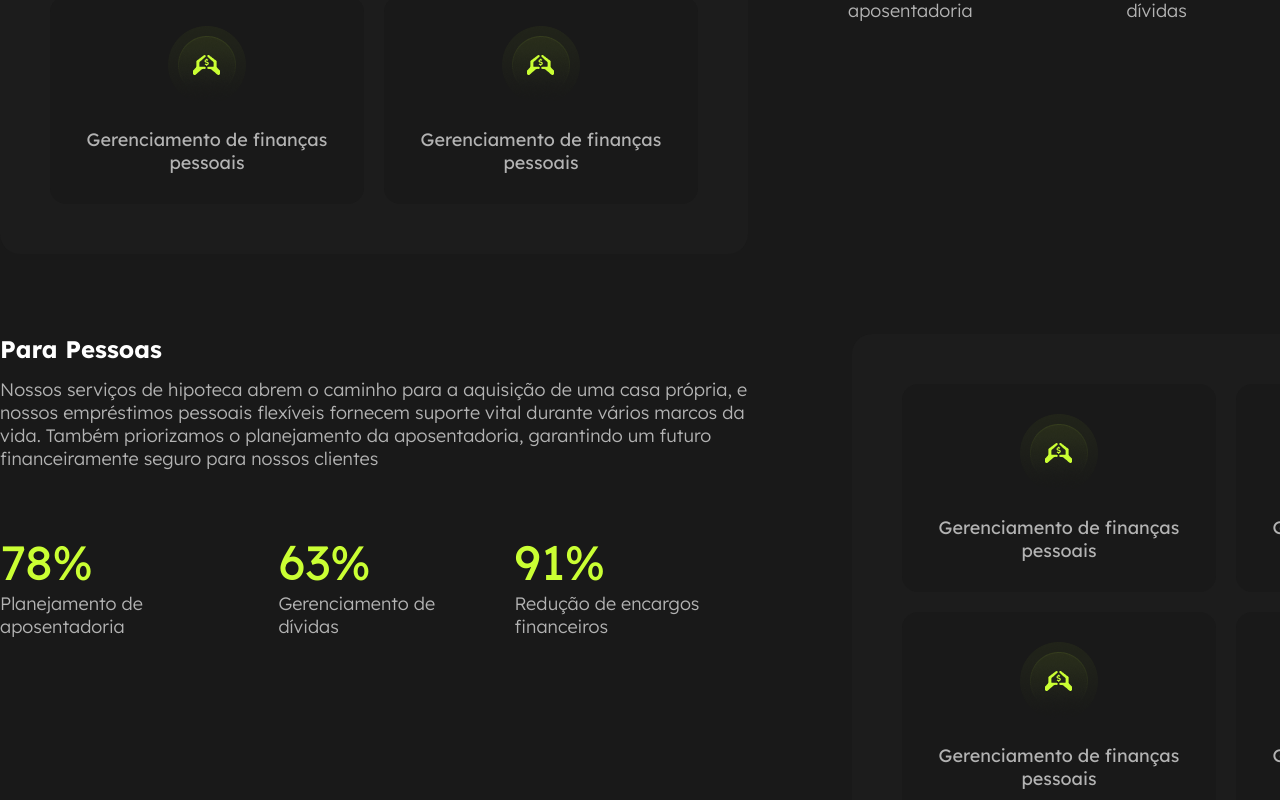
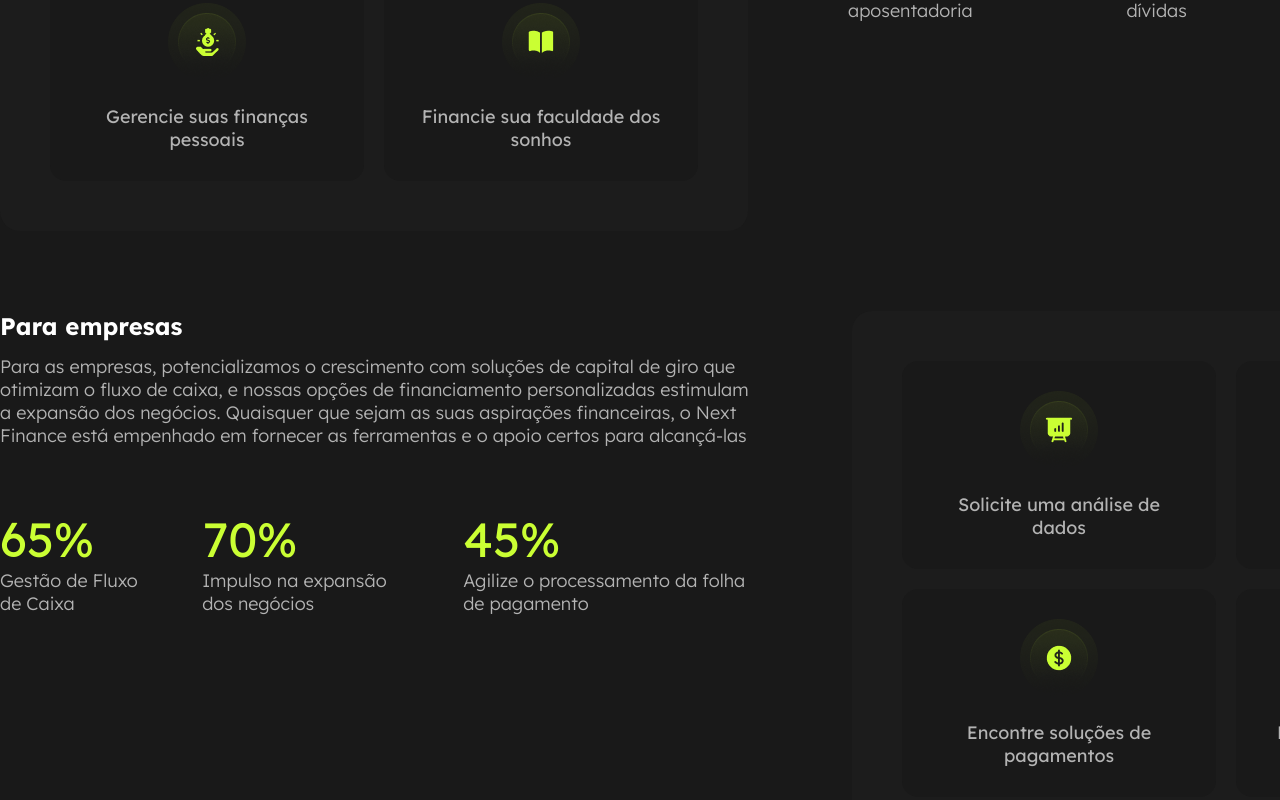
Before and after one commit to RBxRobson/Project-Next-Finance, a React (Vite) app: page / in a window 1280 px wide. Shown: the part 2200-3000 px from the top of the page. Built offline with nearby package versions, Linux system fonts and the light colour scheme.

Commit message:
chore: Atualiza conteúdos do componente

```diff
--- a/src/components/UseCases/index.tsx
+++ b/src/components/UseCases/index.tsx
@@ -2,9 +2,13 @@ import * as S from './styles'
 
 import abstractLeft from '../../assets/images/design_radius_lf.svg'
 import abstractRight from '../../assets/images/design_radius_right.svg'
-import iconBank from '../../assets/images/icon_bank.png'
+import iconHome from '../../assets/images/icon_bank.png'
 import iconBook from '../../assets/images/icon_book.png'
+import iconCart from '../../assets/images/icon_cart.png'
+import iconCipher from '../../assets/images/icon_cipher.png'
+import iconCompany from '../../assets/images/icon_company.png'
 import iconMoneyBag from '../../assets/images/icon_money_bag.png'
+import iconMoney from '../../assets/images/icon_money.png'
 import iconSaveMoney from '../../assets/images/icon_save_money.png'
 
 const UseCases = () => {
@@ -21,32 +25,26 @@ const UseCases = () => {
         <S.CardsWrapper>
           <img src={abstractRight} className="position_left" />
           <S.Card>
-            <img
-              src={iconSaveMoney}
-              alt="Ícone com mãos em formato de coração e um cifrão dentro "
-            />
-            <p>Gerenciamento de finanças pessoais</p>
+            <img src={iconHome} alt="Ícone da estrutura de uma casa" />
+            <p>Conquiste sua casa própria</p>
           </S.Card>
           <S.Card>
             <img
               src={iconSaveMoney}
               alt="Ícone com mãos em formato de coração e um cifrão dentro "
             />
-            <p>Gerenciamento de finanças pessoais</p>
+            <p>Economize para o futuro</p>
           </S.Card>
           <S.Card>
             <img
-              src={iconSaveMoney}
-              alt="Ícone com mãos em formato de coração e um cifrão dentro "
+              src={iconMoneyBag}
+              alt="Ícone de uma mão com uma bolsa de dinheiro sobre"
             />
-            <p>Gerenciamento de finanças pessoais</p>
+            <p>Gerencie suas finanças pessoais</p>
           </S.Card>
           <S.Card>
-            <img
-              src={iconSaveMoney}
-              alt="Ícone com mãos em formato de coração e um cifrão dentro "
-            />
-            <p>Gerenciamento de finanças pessoais</p>
+            <img src={iconBook} alt="Ícone de um livro aberto" />
+            <p>Financie sua faculdade dos sonhos</p>
           </S.Card>
         </S.CardsWrapper>
         <S.DescriptionContainer>
@@ -76,26 +74,27 @@ const UseCases = () => {
       </S.UseCaseArticle>
       <S.UseCaseArticle>
         <S.DescriptionContainer>
-          <h4>Para Pessoas</h4>
+          <h4>Para empresas</h4>
           <p>
-            Nossos serviços de hipoteca abrem o caminho para a aquisição de uma
-            casa própria, e nossos empréstimos pessoais flexíveis fornecem
-            suporte vital durante vários marcos da vida. Também priorizamos o
-            planejamento da aposentadoria, garantindo um futuro financeiramente
-            seguro para nossos clientes
+            Para as empresas, potencializamos o crescimento com soluções de
+            capital de giro que otimizam o fluxo de caixa, e nossas opções de
+            financiamento personalizadas estimulam a expansão dos negócios.
+            Quaisquer que sejam as suas aspirações financeiras, o Next Finance
+            está empenhado em fornecer as ferramentas e o apoio certos para
+            alcançá-las
           </p>
           <S.StaticsWrapper>
             <div>
-              <span>78%</span>
-              <p>Planejamento de aposentadoria</p>
+              <span>65%</span>
+              <p>Gestão de Fluxo de Caixa</p>
             </div>
             <div>
-              <span>63%</span>
-              <p>Gerenciamento de dívidas</p>
+              <span>70%</span>
+              <p>Impulso na expansão dos negócios</p>
             </div>
             <div>
-              <span>91%</span>
-              <p>Redução de encargos financeiros</p>
+              <span>45%</span>
+              <p>Agilize o processamento da folha de pagamento</p>
             </div>
           </S.StaticsWrapper>
         </S.DescriptionContainer>
@@ -103,31 +102,25 @@ const UseCases = () => {
           <img src={abstractLeft} className="position_right" />
           <S.Card>
             <img
-              src={iconSaveMoney}
-              alt="Ícone com mãos em formato de coração e um cifrão dentro "
+              src={iconCart}
+              alt="Ícone de um quadro com gráfico empresarial"
             />
-            <p>Gerenciamento de finanças pessoais</p>
+            <p>Solicite uma análise de dados</p>
           </S.Card>
           <S.Card>
             <img
-              src={iconSaveMoney}
-              alt="Ícone com mãos em formato de coração e um cifrão dentro "
+              src={iconCompany}
+              alt="Ícone ilustrando estrutura de um prédio empresarial"
             />
-            <p>Gerenciamento de finanças pessoais</p>
+            <p>Apoio para expansão empresarial</p>
           </S.Card>
           <S.Card>
-            <img
-              src={iconSaveMoney}
-              alt="Ícone com mãos em formato de coração e um cifrão dentro "
-            />
-            <p>Gerenciamento de finanças pessoais</p>
+            <img src={iconCipher} alt="Ícone de uma cifra" />
+            <p>Encontre soluções de pagamentos</p>
           </S.Card>
           <S.Card>
-            <img
-              src={iconSaveMoney}
-              alt="Ícone com mãos em formato de coração e um cifrão dentro "
-            />
-            <p>Gerenciamento de finanças pessoais</p>
+            <img src={iconMoney} alt="Ícone de uma nota de dinheiro em papel" />
+            <p>Melhore seu fluxo de caixa</p>
           </S.Card>
         </S.CardsWrapper>
       </S.UseCaseArticle>
```
